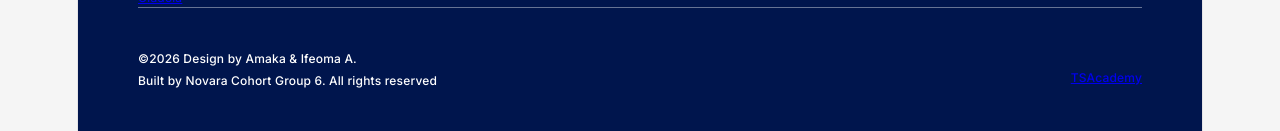
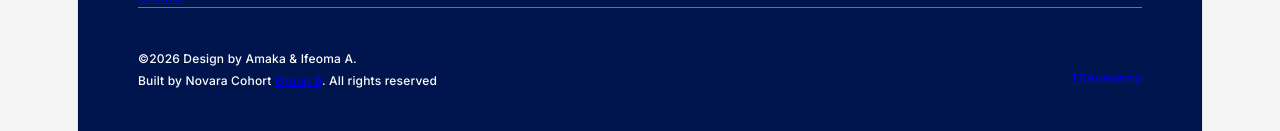
Before and after one commit to Cyphar01/Novara-Cohort-Capstone-Project-Group-6, a React (Vite) app: page / in a window 1280 px wide. Shown: the part 4005-4136 px from the top of the page. Built offline with nearby package versions, Linux system fonts and the light colour scheme; no server answers.

Commit message:
Added VideoSection, Patched HeroSection

```diff
--- a/src/components/Footer.jsx
+++ b/src/components/Footer.jsx
@@ -16,7 +16,7 @@ function Footer() {
       <div className="footer-bottom">
         <div className="footer-left">
           <p>©2026 Design by Amaka & Ifeoma A.</p>
-          <p>Built by Novara Cohort Group 6. All rights reserved</p>
+          <p>Built by Novara Cohort <a href="https://github.com/Cyphar01/Novara-Cohort-Capstone-Project-Group-6">Group 6</a>. All rights reserved</p>
         </div>
 
         <div className="footer-right">
```
